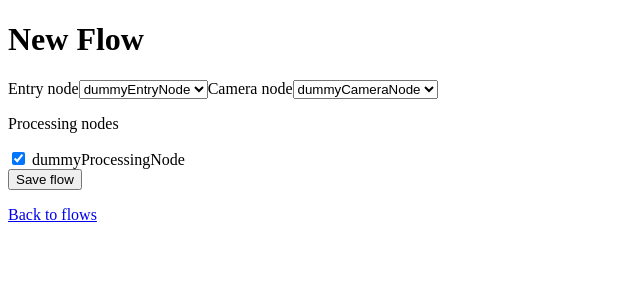
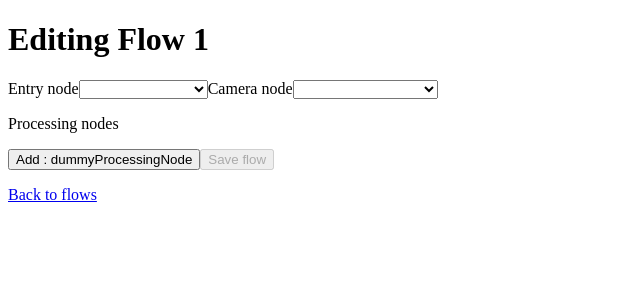
Before and after one commit to simonjamain/openphotobooth, a Vue app: page /configure/1 in a window 1280 px wide. Shown: the top 300 px of the page, without its empty margins (0-640 px from the left). Built offline with nearby package versions, Linux system fonts and the light colour scheme; the HTML template or start-up script is replaced by a standard one.

Commit message:
ahhh, simplicity

```diff
--- a/src/views/flowConfigView.vue
+++ b/src/views/flowConfigView.vue
@@ -1,134 +1,83 @@
 <script setup lang="ts">
-import { computed, ref, watch } from 'vue';
+import { computed, ref, watchEffect, type Ref } from 'vue';
 import { useRouter } from 'vue-router';
 import { useBoothApp } from '@/core/composables/useBoothApp';
-
-const props = defineProps<{
-    flowIndex?: string;
-}>();
+import type { Flow } from '@/core/types/Flow';
 
 const { boothApp } = useBoothApp();
 const router = useRouter();
+const props = defineProps<{
+    flowIndex?: number;
+}>();
 
-
-const entryNodeName = ref('');
-const cameraNodeName = ref('');
-const processingNodeNames = ref<string[]>([]);
-
-const flowIndexToEdit = computed<number | undefined>(() => {
-    if (props.flowIndex === undefined) {
-        return undefined;
-    }
-
-    const parsedFlowIndex = Number.parseInt(props.flowIndex, 10);
-
-    if (Number.isNaN(parsedFlowIndex) || parsedFlowIndex < 0) {
-        return undefined;
-    }
-
-    return parsedFlowIndex;
+const editedFlow: Ref<Partial<Flow>> = ref({
 });
 
-const isEditing = computed(() => {
-    return flowIndexToEdit.value !== undefined && boothApp.value.flows[flowIndexToEdit.value] !== undefined;
+watchEffect(() => {
+    //@ts-expect-error we expect flowIndex to be undefined, it is ok in js
+    editedFlow.value = boothApp.value.flows[props.flowIndex] ?? {processingNodesPipeline: []};
 });
 
-function setFormFromCurrentContext() {
-    const flowToEdit = flowIndexToEdit.value !== undefined ? boothApp.value.flows[flowIndexToEdit.value] : undefined;
-
-    entryNodeName.value = flowToEdit?.entryNode.name ?? boothApp.value.registeredNodes.entryNodes[0]?.name ?? '';
-    cameraNodeName.value = flowToEdit?.cameraNode.name ?? boothApp.value.registeredNodes.cameraNodes[0]?.name ?? '';
-    processingNodeNames.value = flowToEdit?.processingNodesPipeline.map((node) => node.name)
-        ?? boothApp.value.registeredNodes.processingNodes.map((node) => node.name);
-}
-
-watch(
-    [() => props.flowIndex, () => boothApp.value.flows.length],
-    () => {
-        setFormFromCurrentContext();
-    },
-    { immediate: true },
-);
-
-function onProcessingNodeToggle(nodeName: string, isChecked: boolean) {
-    if (isChecked) {
-        if (!processingNodeNames.value.includes(nodeName)) {
-            processingNodeNames.value.push(nodeName);
-        }
+const flowIsInvalid = computed(() => {
+    return editedFlow.value.entryNode === undefined || editedFlow.value.cameraNode === undefined || editedFlow.value.processingNodesPipeline === undefined;
+});
+function saveFlow() {
+    if (flowIsInvalid.value) {
+        alert('Flow is not valid. Please make sure all required fields are filled.');
         return;
     }
 
-    processingNodeNames.value = processingNodeNames.value.filter((name) => name !== nodeName);
-}
-
-function saveFlow() {
-    const entryNode = boothApp.value.registeredNodes.entryNodes.find((node) => node.name === entryNodeName.value);
-    const cameraNode = boothApp.value.registeredNodes.cameraNodes.find((node) => node.name === cameraNodeName.value);
-
-    if (entryNode === undefined || cameraNode === undefined) {
-        return;
+    if(props.flowIndex === undefined) {
+        const createdFlowIndex = boothApp.value.flows.push(editedFlow.value as Flow) - 1;
+        router.push({ name: 'flow-config', params: { flowIndex: createdFlowIndex } });
+        return
     }
 
-    const selectedProcessingNodes = boothApp.value.registeredNodes.processingNodes.filter((node) => {
-        return processingNodeNames.value.includes(node.name);
-    });
-
-    const configuredFlow = {
-        entryNode,
-        cameraNode,
-        processingNodesPipeline: selectedProcessingNodes,
-    };
-
-    if (flowIndexToEdit.value !== undefined && boothApp.value.flows[flowIndexToEdit.value] !== undefined) {
-        boothApp.value.flows[flowIndexToEdit.value] = configuredFlow;
-    } else {
-        boothApp.value.flows.push(configuredFlow);
-    }
-
-    void router.push('/flows');
+    boothApp.value.flows[props.flowIndex] = editedFlow.value as Flow;
 }
 </script>
 
 <template>
     <div>
-        <h1>{{ isEditing ? 'Edit Flow' : 'New Flow' }}</h1>
+        <h1>{{ $props.flowIndex === undefined ? 'New Flow' : `Editing Flow ${$props.flowIndex}` }}</h1>
         <div>
             <label for="entry-node-select">Entry node</label>
-            <select id="entry-node-select" v-model="entryNodeName">
+            <select id="entry-node-select" v-model="editedFlow.entryNode">
                 <option
-                    v-for="node in boothApp.registeredNodes.entryNodes"
-                    :key="node.name"
-                    :value="node.name"
+                    v-for="(node, nodeIndex) in boothApp.registeredNodes.entryNodes"
+                    :key="nodeIndex"
+                    :value="node"
                 >
                     {{ node.name }}
                 </option>
             </select>
 
             <label for="camera-node-select">Camera node</label>
-            <select id="camera-node-select" v-model="cameraNodeName">
+            <select id="camera-node-select" v-model="editedFlow.cameraNode">
                 <option
-                    v-for="node in boothApp.registeredNodes.cameraNodes"
-                    :key="node.name"
-                    :value="node.name"
+                    v-for="(node, nodeIndex) in boothApp.registeredNodes.cameraNodes"
+                    :key="nodeIndex"
+                    :value="node"
                 >
                     {{ node.name }}
                 </option>
             </select>
 
             <p>Processing nodes</p>
-            <div v-for="node in boothApp.registeredNodes.processingNodes" :key="node.name">
-                <label>
-                    <input
-                        type="checkbox"
-                        :value="node.name"
-                        :checked="processingNodeNames.includes(node.name)"
-                        @change="onProcessingNodeToggle(node.name, ($event.target as HTMLInputElement).checked)"
-                    >
+            <ol>
+                <li v-for="(node, nodeIndex) in editedFlow.processingNodesPipeline ?? []" :key="nodeIndex">
                     {{ node.name }}
-                </label>
-            </div>
+                    <button type="button" @click="editedFlow.processingNodesPipeline?.splice(nodeIndex, 1)">
+                        Remove
+                    </button>
+                </li>
+            </ol>
+            <button v-for="(node, nodeIndex) in boothApp.registeredNodes.processingNodes" :key="nodeIndex"
+            @click="editedFlow.processingNodesPipeline = editedFlow.processingNodesPipeline ?? []; editedFlow.processingNodesPipeline.push(node)">
+                Add : {{ node.name }}
+            </button>
 
-            <button type="button" @click="saveFlow">Save flow</button>
+            <button type="button" :disabled="flowIsInvalid" @click="saveFlow">Save flow</button>
             <p>
                 <RouterLink to="/flows">Back to flows</RouterLink>
             </p>
--- a/src/views/flowsView.vue
+++ b/src/views/flowsView.vue
@@ -29,9 +29,6 @@ function addFlow() {
 
         <div v-for="(flow, flowIndex) in boothApp.flows" :key="flowIndex">
             <h2>Flow {{ flowIndex + 1 }}</h2>
-            <p>Entry: {{ flow.entryNode.name }}</p>
-            <p>Camera: {{ flow.cameraNode.name }}</p>
-            <p>Processing: {{ flow.processingNodesPipeline.map((node) => node.name).join(', ') || 'none' }}</p>
             <button type="button" @click="editFlow(flowIndex)">Edit flow</button>
         </div>
 
```
Also changed, not shown: 1 other file (tests, documents, lock files or other folders).
